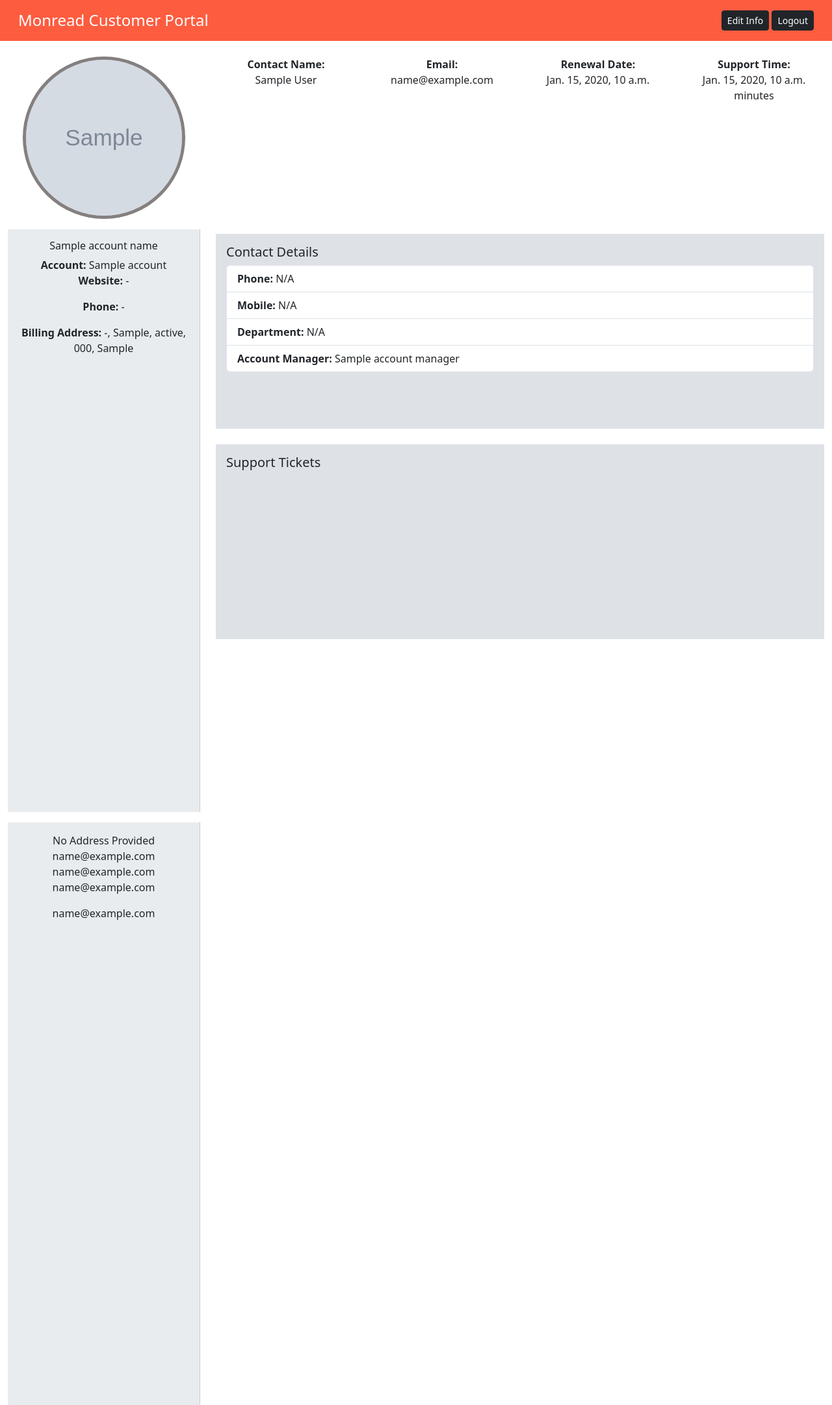
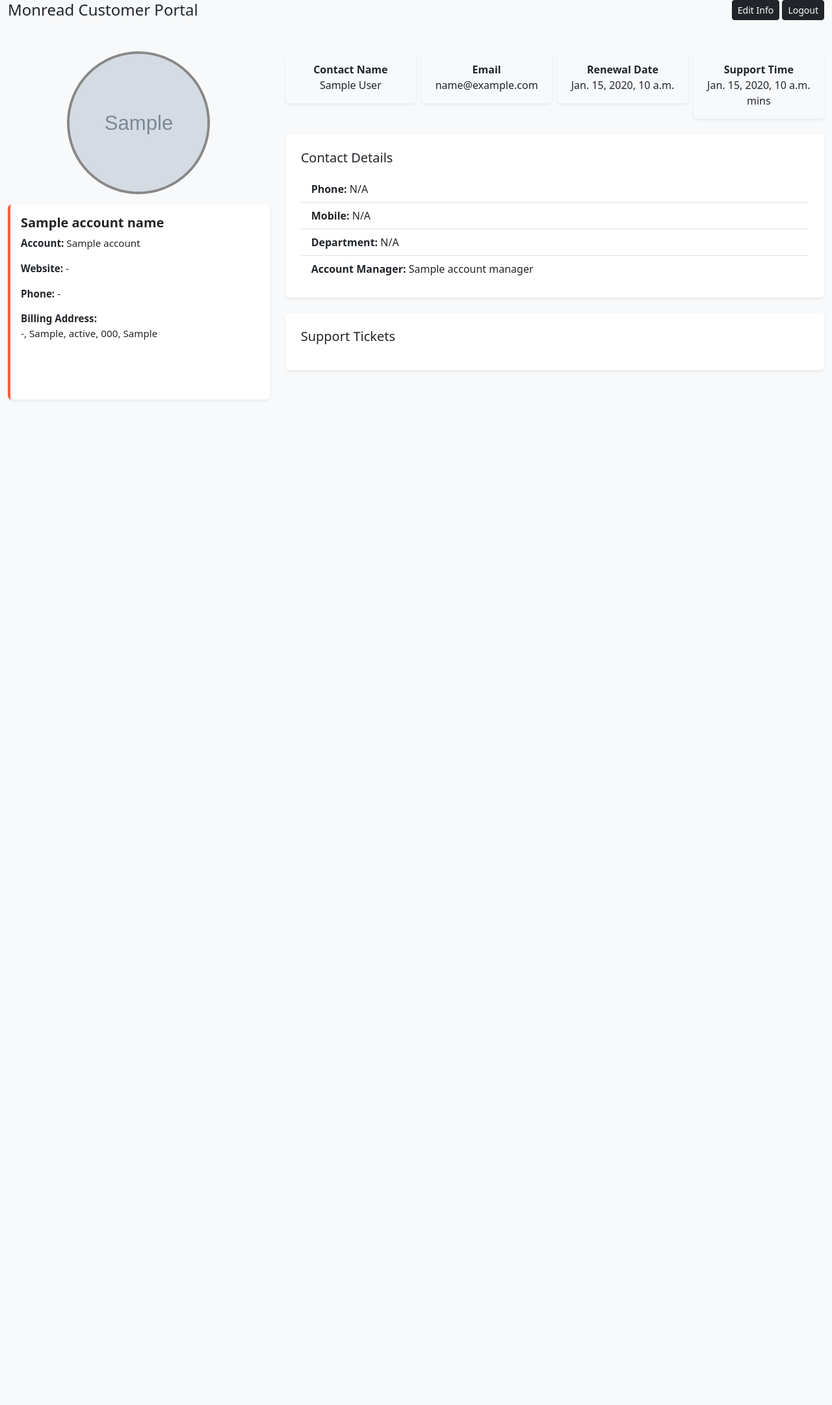
Before and after one commit to JAmcevoy/monread-portal, a Django app: template crm/templates/contact_detail.html in a window 1280 px wide. Shown: the whole page at 65% size. After the commit the page ends 616 px from the top, so only its background shows below. Run offline with Django 5.2, Linux system fonts and the light colour scheme; the template is opened without the code that fills it: most values are stand-ins (such as "Sample title", 1, 10 or a date in 2020); grey boxes marked "Sample" are stand-in pictures.

Commit message:
made some style changes to details page

```diff
--- a/crm/templates/contact_detail.html
+++ b/crm/templates/contact_detail.html
@@ -1,56 +1,74 @@
 {% extends 'base.html' %}
-{%load static%}
+{% load static %}
 
 {% block title %}Contact Details{% endblock %}
 
+{% block extra_head %}
+<link href="{% static 'css/contact_detail.css' %}" rel="stylesheet">
+{% endblock %}
+
 {% block content %}
-<div class="col-md-3 text-center">
-  <div class="logo-placeholder mb-3">
+<div class="container mt-4">
+  <div class="row g-4">
+    <!-- Sidebar -->
+    <div class="col-lg-4 col-md-5">
+      <div class="text-center mb-3">
+        <div class="logo-placeholder mx-auto">
           {% if contact.image_url %}
-      <img src="{{ contact.image_url }}" alt="Contact Image"
-           class="img-fluid rounded-circle w-100 h-100"
-           style="object-fit: cover;">
+            <img src="{{ contact.image_url }}" alt="Contact Image" class="img-fluid rounded-circle object-fit-cover w-100 h-100">
           {% else %}
-      <img src="{% static 'images/default-avatar.png' %}" alt="No Image"
-           class="img-fluid rounded-circle w-100 h-100"
-           style="object-fit: cover;">
+            <img src="{% static 'images/default-avatar.png' %}" alt="No Image" class="img-fluid rounded-circle object-fit-cover w-100 h-100">
           {% endif %}
-  </div>
-  <div class="sidebar mb-3">
-    <h6>{{ contact.Account_Name.name|default:"N/A" }}</h6>
-    {% if account.Account_Name %}
-      <p class="mb-0"><strong>Account:</strong> {{ account.Account_Name }}</p>
-      <p><strong>Website:</strong> {{ account.Website|default:"-" }}</p>
-      <p><strong>Phone:</strong> {{ account.Phone|default:"-" }}</p>
-      <p><strong>Billing Address:</strong> {{ account.Billing_Street|default:"-" }}, {{ account.Billing_City }}, {{ account.Billing_State }}, {{ account.Billing_Code }}, {{ account.Billing_Country }}</p>
-    {% endif %}
-  </div>
-  <div class="sidebar">
-    <p class="mb-0">{{ contact.Mailing_Street|default:"No Address Provided" }}</p>
-    <p>{{ contact.Mailing_City }} {{ contact.Mailing_State }} {{ contact.Mailing_Zip }}</p>
-    <p>{{ contact.Mailing_Country }}</p>
         </div>
       </div>
 
-<div class="col-md-9">
-  <div class="row mb-4 contact-info-bar text-center">
-    <div class="col-md-3">
-      <p><strong>Contact Name:</strong><br>{{ contact.Full_Name }}</p>
-    </div>
-    <div class="col-md-3">
-      <p><strong>Email:</strong><br>{{ contact.Email }}</p>
-    </div>
-    <div class="col-md-3">
-      <p><strong>Renewal Date:</strong><br>{{ account.Renewal_Date|default:"-" }}</p>
-    </div>
-    <div class="col-md-3">
-      <p><strong>Support Time:</strong><br>{{ account.support_time|default:"Not Set" }} minutes</p>
+      <div class="sidebar mb-3 rounded shadow-sm">
+        <h5 class="fw-semibold">{{ contact.Account_Name.name|default:"N/A" }}</h5>
+        {% if account.Account_Name %}
+          <p><strong>Account:</strong> {{ account.Account_Name }}</p>
+          <p><strong>Website:</strong> {{ account.Website|default:"-" }}</p>
+          <p><strong>Phone:</strong> {{ account.Phone|default:"-" }}</p>
+          <p><strong>Billing Address:</strong><br>
+            {{ account.Billing_Street|default:"-" }}, {{ account.Billing_City }},
+            {{ account.Billing_State }}, {{ account.Billing_Code }},
+            {{ account.Billing_Country }}
+          </p>
+        {% endif %}
       </div>
     </div>
 
-  <div class="content-area">
-    <h5>Contact Details</h5>
-    <ul class="list-group">
+    <!-- Main Content -->
+    <div class="col-lg-8 col-md-7">
+      <div class="contact-info-bar row text-center g-2">
+        <div class="col-6 col-md-3">
+          <div class="bg-light p-3 rounded shadow-sm">
+            <strong>Contact Name</strong><br>
+            {{ contact.Full_Name }}
+          </div>
+        </div>
+        <div class="col-6 col-md-3">
+          <div class="bg-light p-3 rounded shadow-sm">
+            <strong>Email</strong><br>
+            {{ contact.Email }}
+          </div>
+        </div>
+        <div class="col-6 col-md-3">
+          <div class="bg-light p-3 rounded shadow-sm">
+            <strong>Renewal Date</strong><br>
+            {{ account.Renewal_Date|default:"-" }}
+          </div>
+        </div>
+        <div class="col-6 col-md-3">
+          <div class="bg-light p-3 rounded shadow-sm">
+            <strong>Support Time</strong><br>
+            {{ account.support_time|default:"Not Set" }} mins
+          </div>
+        </div>
+      </div>
+
+      <div class="content-area mt-4 rounded shadow-sm">
+        <h5 class="mb-3">Contact Details</h5>
+        <ul class="list-group list-group-flush">
           <li class="list-group-item"><strong>Phone:</strong> {{ contact.Phone|default:"N/A" }}</li>
           <li class="list-group-item"><strong>Mobile:</strong> {{ contact.Mobile|default:"N/A" }}</li>
           <li class="list-group-item"><strong>Department:</strong> {{ contact.Department|default:"N/A" }}</li>
@@ -58,9 +76,11 @@
         </ul>
       </div>
 
-  <div class="zoho-desk mt-4">
-    <h5>Support Tickets</h5>
+      <div class="zoho-desk mt-4 rounded shadow-sm">
+        <h5 class="mb-3">Support Tickets</h5>
         <div id="zohodesk-asap-container"></div>
       </div>
     </div>
+  </div>
+</div>
 {% endblock %}
--- a/portal/settings.py
+++ b/portal/settings.py
@@ -14,7 +14,7 @@ if env_path.exists():
         exec(code, dict(__file__=env_path))
 
 SECRET_KEY = os.environ.get("SECRET_KEY")
-DEBUG = True
+DEBUG = False
 ALLOWED_HOSTS = ['localhost', '127.0.0.1']
 
 INSTALLED_APPS = [
--- a/static/css/contact_detail.css
+++ b/static/css/contact_detail.css
@@ -2,44 +2,48 @@ body {
   background-color: #f8f9fa;
 }
 
+/* Sidebar styling */
 .sidebar {
-  background-color: #e9ecef;
+  background-color: #ffffff;
   padding: 1rem;
-  height: 100%;
-  border-right: 1px solid #ccc;
+  border-left: 4px solid #fd5c3f;
+  font-size: 0.95rem;
+  height: 300px;
 }
 
 .logo-placeholder {
-  width: 250px;
-  height: 250px;
+  width: 220px;
+  height: 220px;
   background-color: #dee2e6;
   border-radius: 50%;
-  border: 5px solid rgb(133, 128, 128);
+  border: 4px solid #888;
   overflow: hidden;
   display: flex;
   align-items: center;
   justify-content: center;
-  margin: auto;
 }
 
-.content-area {
-  background-color: #dee2e6;
-  margin-top: 185px;
-  height: 300px;
-  overflow-y: auto;
-  padding: 1rem;
+/* Content sections */
+.content-area,
+.zoho-desk {
+  background-color: #ffffff;
+  padding: 1.5rem;
 }
 
-.zoho-desk {
-  background-color: #dee2e6;
-  margin-top: 20px;
-  height: 300px;
-  overflow-y: auto;
-  padding: 1rem;
+/* Info bar */
+.contact-info-bar > div {
+  min-height: 100px;
 }
 
-.top-bar {
-  background-color: #fd5c3f;
-  padding: 1rem;
-  color: white;
+/* Make images fit better */
+.object-fit-cover {
+  object-fit: cover;
 }
+
+/* Responsive tweaks */
+@media (max-width: 768px) {
+  .logo-placeholder {
+    width: 160px;
+    height: 160px;
+  }
+}
```
Lines whose indentation alone changed are shown as unchanged.
